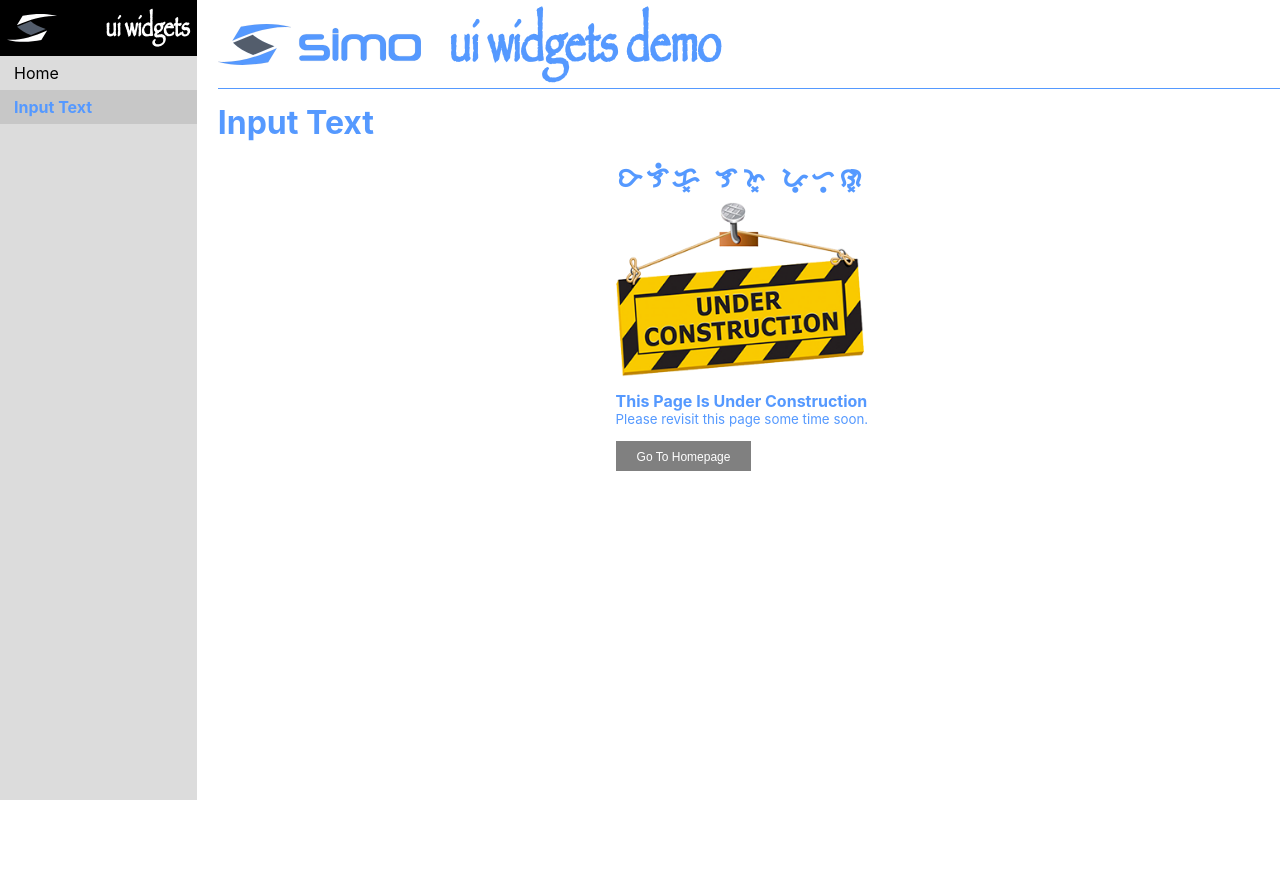
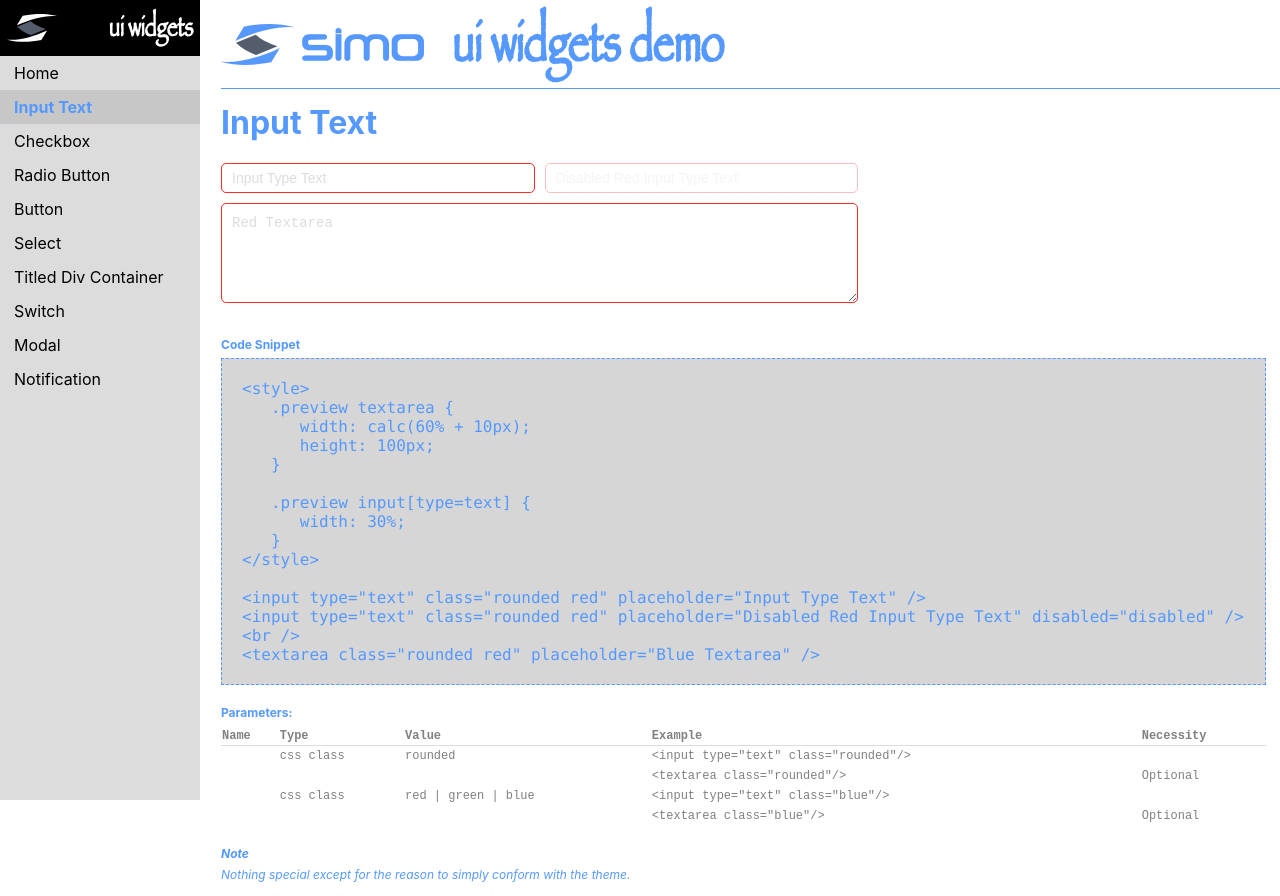
Before and after one commit to jaosimt/simo-ui, a React (Create React App) app: page / in a window 1280 px wide. Both pictures are taken after a click on the element "Input Text". Before the commit the page ends 800 px from the top, so only its background shows below. Built offline with nearby package versions, Linux system fonts and the light colour scheme.

Commit message:
* added template pages

```diff
--- a/src/App.css
+++ b/src/App.css
@@ -6,8 +6,8 @@
 }
 
 .left-panel {
-    margin-right: 21px;
     width: 200px;
+    position: fixed;
 }
 
 .lp-logo {
@@ -41,6 +41,7 @@
 /***********************/
 
 .right-panel {
+    margin-left: 221px;
     width: calc(100% - 200px);
 }
 
--- a/src/components/ContentContainer/component.css
+++ b/src/components/ContentContainer/component.css
@@ -22,3 +22,112 @@
     background-color: #C7C7C7;
     color: #5599FF;
 }
+
+@keyframes cmContentExpand {
+    from {
+        left: 50px;
+        width: calc(100% - 50px);
+    } to {
+          left: 200px;
+          width: calc(100% - 200px);
+      }
+}
+
+
+@keyframes cmContentCollapse {
+    from
+    {
+        left: 200px;
+        width: calc(100% - 200px);
+    }
+    to
+    {
+        left: 50px;
+        width: calc(100% - 50px);
+    }
+}
+
+.cm-close-area {
+    height: 100%;
+    position: fixed;
+    width: 200px;
+    text-align: center;
+    cursor: pointer;
+    display: block;
+    background-color: transparent;
+}
+
+label:not(.sImo-ui-checkbox):not(.sImo-ui-radio) {
+    font-weight: bold;
+    display: block;
+    margin-bottom: 6px;
+}
+
+.note {
+    font-style: italic;
+}
+
+.note,
+label.note,
+label:not(.sImo-ui-checkbox):not(.sImo-ui-radio) {
+    font-size: 12px;
+}
+
+label.note,
+label.preview {
+    margin-top: 20px;
+}
+.code {
+    font-family: monospace;
+    background-color: #80808052;
+    padding: 20px;
+    border: 1px dashed;
+    overflow: hidden;
+    overflow-x: auto;
+}
+
+.width-200-px {
+    width: 200px;
+}
+
+.preview > * {
+    margin-bottom: 10px;
+}
+
+.preview > * {
+    margin-right: 10px;
+}
+
+div.preview {
+    display: inline-block;
+    width: 100%;
+}
+
+label.snippet {
+    clear: both;
+    margin-top: 20px;
+}
+
+table {
+    font-size: 12px;
+    width: 100%;
+    color: gray;
+    font-family: monospace;
+}
+
+table th {
+    text-align: left;
+    border-bottom: 1px solid gainsboro;
+}
+
+table th,
+table tr {
+    height: 20px;
+}
+
+.sImo-ui-modal-preview {
+    display: inline-block;
+    position: relative;
+    width: 100%;
+    height: 500px;
+}
--- a/src/components/ContentContainer/index.js
+++ b/src/components/ContentContainer/index.js
@@ -1,15 +1,27 @@
 import "./component.css";
-import React, { Fragment, useState } from "react";
+import React, { Fragment, useEffect, useState } from "react";
 import { Route, Switch, useHistory } from "react-router-dom";
 import InputText from "../InputText";
 import { SnakeCase } from "../../scripts/utils";
 import Home from "../Home";
+import CheckBox from "../CheckBox";
+import RadioButton from "../RadioButton";
+import Button from "../Button";
+import Select from "../Select";
+import TitledDiv from "../TitledDiv";
+import Modal from "../Modal";
+import SwitchOption from "../SwitchOption";
+import Notification from "../Notification";
 
 export default function ContentContainer() {
 	const history = useHistory();
 
 	const [ selected, setSelected ] = useState(window.location.pathname === '/' ? 'home' : window.location.pathname.replace(/^\//, ""));
 	const [ opacity, setOpacity ] = useState(1);
+
+	useEffect(() => {
+		window.simo.init.uiWidgets();
+	}, [])
 
 	const navClickHandler = (id) => {
 		setOpacity(0);
@@ -28,7 +40,18 @@ export default function ContentContainer() {
 			<div className="lp-logo">ui widgets</div>
 			<div className="lp-menu">
 				{
-					[ 'Home', 'Input Text' ].map((m, i) => {
+					[
+						'Home',
+						'Input Text',
+						'Checkbox',
+						'Radio Button',
+						'Button',
+						'Select',
+						'Titled Div Container',
+						'Switch',
+						'Modal',
+						'Notification'
+					].map((m, i) => {
 						const id = SnakeCase(m);
 						return <span onClick={ () => navClickHandler(id) } key={ i }
 						             className={ selected === id ? 'selected' : '' }
@@ -50,7 +73,31 @@ export default function ContentContainer() {
 						<Home />
 					</Route>
 					<Route path="/input-text">
-						<InputText history={ history } setMenuItem={ navClickHandler } />
+						<InputText />
+					</Route>
+					<Route path="/checkbox">
+						<CheckBox history={ history } setMenuItem={ navClickHandler } />
+					</Route>
+					<Route path="/radio-button">
+						<RadioButton history={ history } setMenuItem={ navClickHandler } />
+					</Route>
+					<Route path="/button">
+						<Button history={ history } setMenuItem={ navClickHandler } />
+					</Route>
+					<Route path="/select">
+						<Select history={ history } setMenuItem={ navClickHandler } />
+					</Route>
+					<Route path="/titled-div-container">
+						<TitledDiv history={ history } setMenuItem={ navClickHandler } />
+					</Route>
+					<Route path="/switch">
+						<SwitchOption history={ history } setMenuItem={ navClickHandler } />
+					</Route>
+					<Route path="/modal">
+						<Modal history={ history } setMenuItem={ navClickHandler } />
+					</Route>
+					<Route path="/notification">
+						<Notification history={ history } setMenuItem={ navClickHandler } />
 					</Route>
 				</Switch>
 			</div>
--- a/src/components/Home/index.js
+++ b/src/components/Home/index.js
@@ -17,5 +17,25 @@ export default function Home() {
 		<span>So if you're kind of lazy like me 😂, yet needing to save whatever time, fell free. If you're not, then you're not.</span>
 		<p><strong>sImo ui</strong> is free from/of anything! I will be adding a support page later on for anyone as far as comments, suggestions and violent reactions are concern.</p>
 		<p>'till then, have fun... or don't.</p>
+		<label className="snippet">Usage</label>
+		<div className="code">
+			<code>
+				{`
+<!DOCTYPE html>
+<html>
+   <head>
+      <title>Page Title</title>
+   </head>
+
+   <body>
+      <h1>This is a Heading</h1>
+      <p>This is a paragraph.</p>
+   </body>
+
+   <script id="simo-ui" type="text/javascript" src="sImoJS/sImo.js"></script>
+</html>
+				`}
+			</code>
+		</div>
 	</Fragment>
 }
--- a/src/components/InputText/component.css
+++ b/src/components/InputText/component.css
@@ -0,0 +1,8 @@
+.preview textarea {
+    width: calc(60% + 10px);
+    height: 100px;
+}
+
+.preview input[type=text] {
+    width: 30%;
+}
--- a/src/components/InputText/index.js
+++ b/src/components/InputText/index.js
@@ -1,17 +1,89 @@
 import "./component.css";
 import { Fragment } from "react";
-import PageNotFound from "../PageNotFound";
 
 export default function InputText(props) {
-	const { history, setMenuItem } = props;
-
 	return <Fragment>
 		<h1>Input Text</h1>
-		<div style={ { display: 'flex', justifyContent: 'center' } }>
-			<PageNotFound
-				setMenuItem={ setMenuItem }
-				history={ history }
-				isUnderConstruction={ true } />
+		<div className="preview">
+			<input type="text" className="rounded red" placeholder="Input Type Text" />
+			<input type="text" className="rounded red" placeholder="Disabled Red Input Type Text" disabled="disabled" />
+			<textarea className="rounded red" placeholder="Red Textarea" />
 		</div>
-	</Fragment>;
+		<label className="snippet">Code Snippet</label>
+		<div className="code">
+			<code>
+				{
+					`<style>
+				   .preview textarea {
+				      width: calc(60% + 10px);
+				      height: 100px;
+				   }
+
+				   .preview input[type=text] {
+				      width: 30%;
+				   }
+				</style>
+
+				`
+				}
+				{ `<input type="text" class="rounded red" placeholder="Input Type Text" />
+				` }
+				{ `<input type="text" class="rounded red" placeholder="Disabled Red Input Type Text" disabled="disabled" />
+				` }
+				{ `<br />
+				` }
+				{ `<textarea class="rounded red" placeholder="Blue Textarea" />
+				` }
+			</code>
+
+		</div>
+
+		<label className="snippet">Parameters:</label>
+		<table cellSpacing="0">
+			<thead>
+				<tr>
+					<th>Name</th>
+					<th>Type</th>
+					<th>Value</th>
+					<th>Example</th>
+					<th>Necessity</th>
+				</tr>
+			</thead>
+			<tbody>
+				<tr>
+					<td />
+					<td>css class</td>
+					<td>rounded</td>
+					<td>&lt;input type="text" class="rounded"/&gt;</td>
+					<td />
+				</tr>
+				<tr>
+					<td />
+					<td />
+					<td />
+					<td>&lt;textarea class="rounded"/&gt;</td>
+					<td>Optional</td>
+				</tr>
+				<tr>
+					<td />
+					<td>css class</td>
+					<td>red | green | blue</td>
+					<td>&lt;input type="text" class="blue"/&gt;</td>
+					<td />
+				</tr>
+				<tr>
+					<td />
+					<td />
+					<td />
+					<td>&lt;textarea class="blue"/&gt;</td>
+					<td>Optional</td>
+				</tr>
+			</tbody>
+		</table>
+
+		<label className="note">Note</label>
+		<div className="note">
+			Nothing special except for the reason to simply conform with the theme.
+		</div>
+	</Fragment>
 }
```
Also changed, not shown: public/manifest.json.
